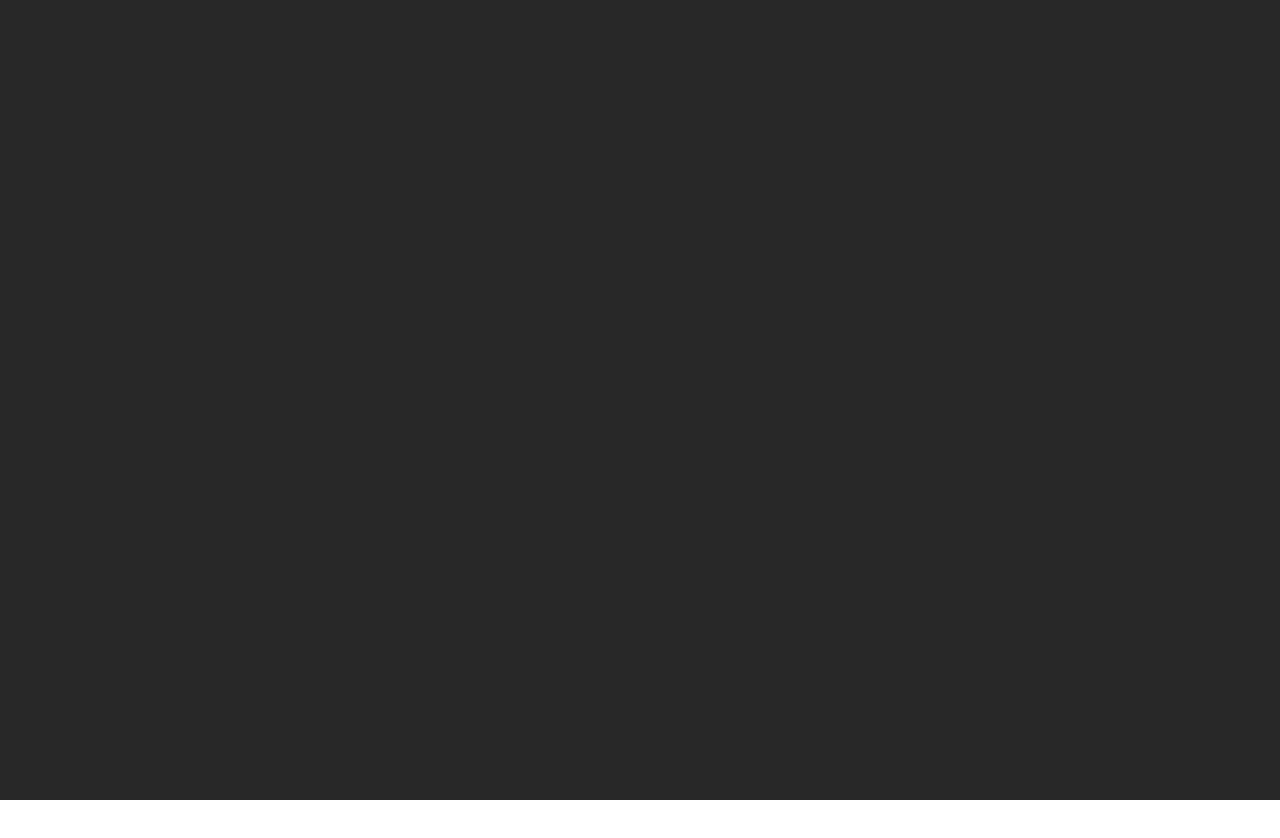
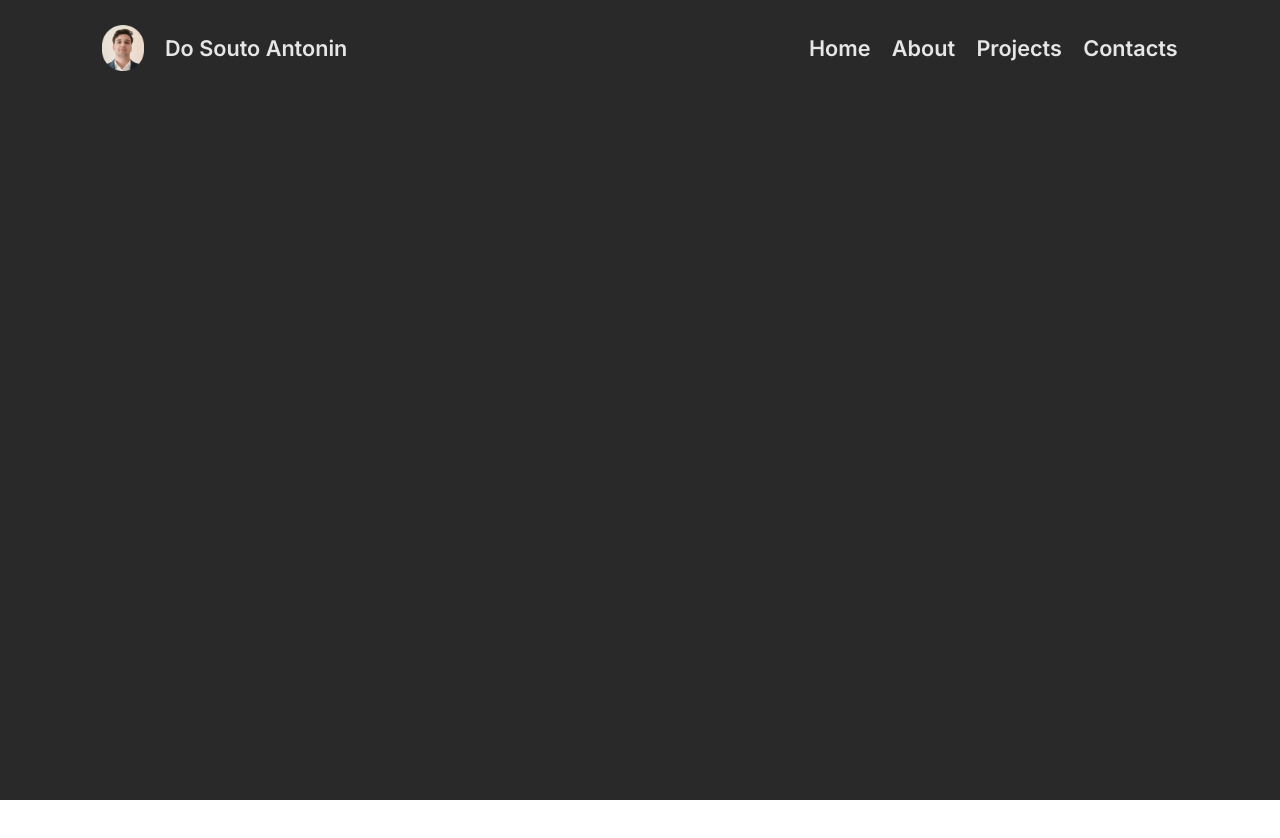
Before and after one commit to avainfo/portfolio, a React (Create React App) app: page / in a window 1280 px wide. Shown: the top 838 px of the page. Built offline with nearby package versions, Linux system fonts and the light colour scheme.

Commit message:
feat(main page): create header

```diff
--- a/src/App.tsx
+++ b/src/App.tsx
@@ -1,7 +1,15 @@
 import React from 'react';
 import './App.scss';
+import {HeaderTitle} from "./components/header/HeaderTitle";
 
 function App() {
+	let header: Array<string> = [
+		"Home",
+		"About",
+		"Projects",
+		"Contacts",
+	];
+
 	return (
 		<div className="app">
 			<link rel="preconnect" href="https://fonts.googleapis.com"/>
@@ -12,8 +20,11 @@ function App() {
 			<div className="mainPage">
 				<div className="header">
 					<div className="left">
+						<img src="/assets/profilepic.png" alt=""/>
+						<HeaderTitle title="Do Souto Antonin"/>
 					</div>
 					<div className="right">
+						{header.map((title, index) => <HeaderTitle title={title} key={index}/>)}
 					</div>
 				</div>
 				<div className="content"></div>
--- /dev/null
+++ b/src/components/header/HeaderTitle.tsx
@@ -0,0 +1,12 @@
+import React from "react";
+import "../../style/header/HeaderTitle.scss"
+
+interface HeaderTitleProps {
+	title?: string
+}
+
+export function HeaderTitle({title}: HeaderTitleProps) {
+	return (
+		<div className="headerTitle">{title}</div>
+	);
+}
--- /dev/null
+++ b/src/style/header/HeaderTitle.scss
@@ -0,0 +1,16 @@
+@import url('https://fonts.googleapis.com/css2?family=Inter:ital,opsz,wght@0,14..32,100..900;1,14..32,100..900&display=swap');
+
+.headerTitle {
+	text-align: center;
+	font-family: 'Inter', sans-serif;
+	color: #E6E6E6;
+	font-size: calc(100vh / 37);
+	font-weight: 600;
+	height: 100%;
+	min-width: fit-content;;
+	display: flex;
+	flex-direction: column;
+	justify-content: center;
+	align-items: center;
+	white-space: nowrap;
+}
```
